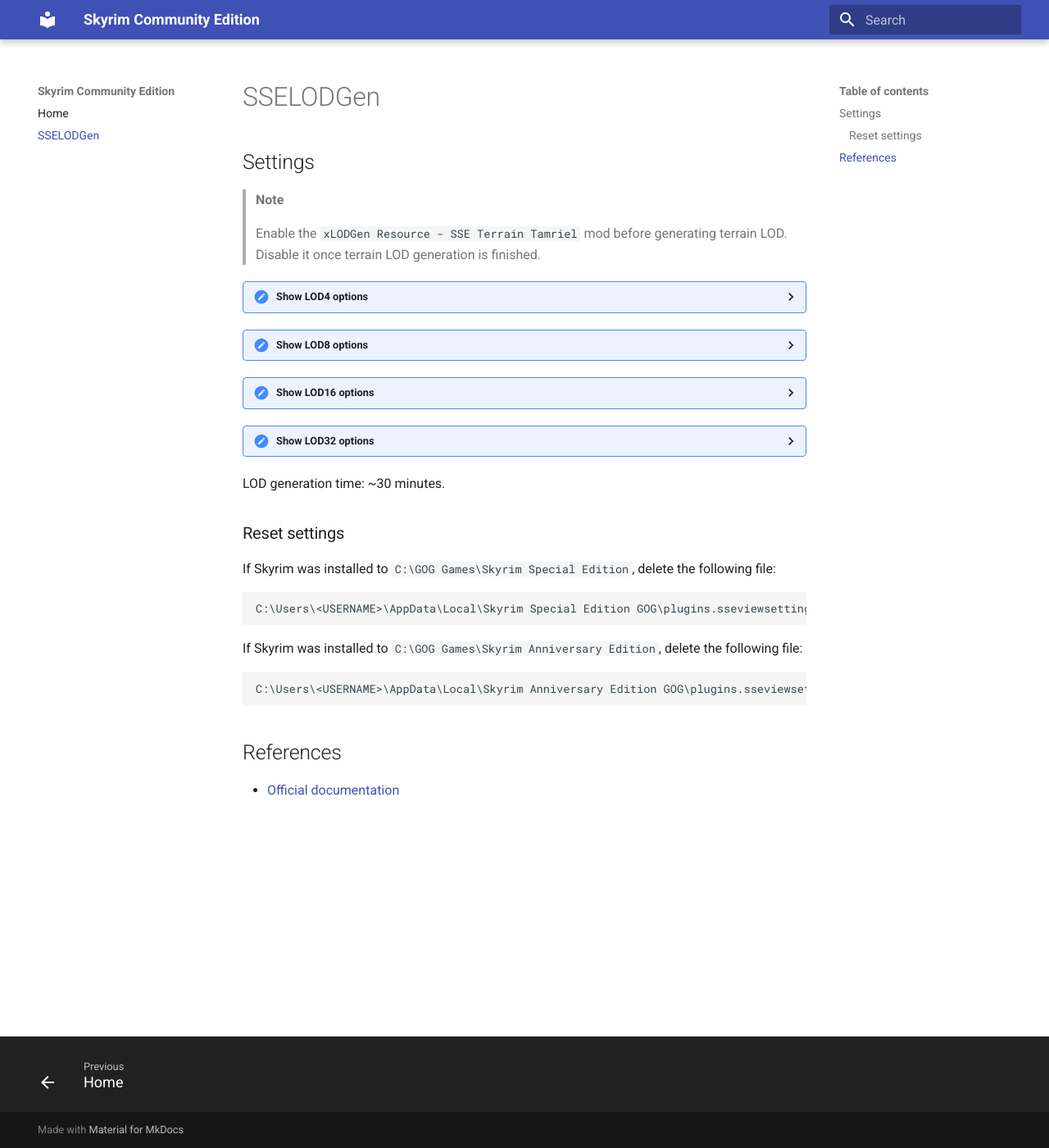
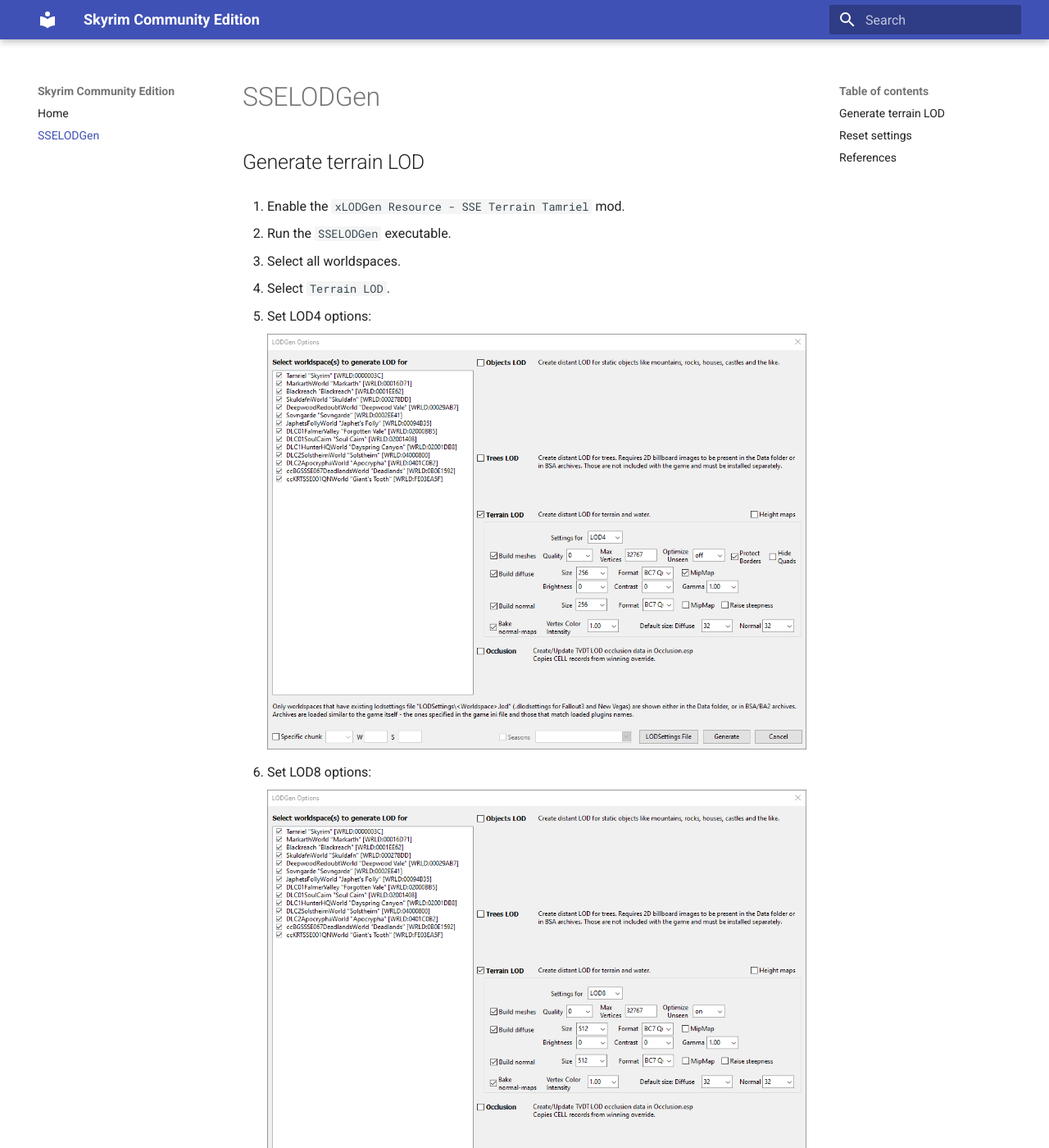
Before and after one commit to hknutsen/skyrim-ce, an MkDocs documentation site: the page built from docs/sselodgen.md, in a window 1280 px wide and 1400 px high. Shown: the whole window at 82% size. Built offline with MkDocs 1.6.1 and Material for MkDocs 9.7.7, drawn with Linux system fonts in a browser that asks for light colours; some of the changed text lies outside the part shown.

Commit message:
Update SSELODGen instructions

```diff
--- a/docs/sselodgen.md
+++ b/docs/sselodgen.md
@@ -1,39 +1,40 @@
 # SSELODGen
 
-## Settings
+## Generate terrain LOD
 
-> **Note**
->
-> Enable the `xLODGen Resource - SSE Terrain Tamriel` mod before generating terrain LOD.
-> Disable it once terrain LOD generation is finished.
+1. Enable the `xLODGen Resource - SSE Terrain Tamriel` mod.
 
-<details><summary>Show LOD4 options</summary>
+1. Run the `SSELODGen` executable.
 
-![SSELODGen LOD4 options](../img/sselodgen-lod4.png)
+1. Select all worldspaces.
 
-</details>
+1. Select `Terrain LOD`.
 
-<details><summary>Show LOD8 options</summary>
+1. Set LOD4 options:
 
-![SSELODGen LOD8 options](../img/sselodgen-lod8.png)
+    ![SSELODGen LOD4 options](img/sselodgen-lod4.png)
 
-</details>
+1. Set LOD8 options:
 
-<details><summary>Show LOD16 options</summary>
+    ![SSELODGen LOD8 options](img/sselodgen-lod8.png)
 
-![SSELODGen LOD16 options](../img/sselodgen-lod16.png)
+1. Set LOD16 options:
 
-</details>
+    ![SSELODGen LOD16 options](img/sselodgen-lod16.png)
 
-<details><summary>Show LOD32 options</summary>
+1. Set LOD32 options:
 
-![SSELODGen LOD32 options](../img/sselodgen-lod32.png)
+    ![SSELODGen LOD32 options](img/sselodgen-lod32.png)
 
-</details>
+1. Click `Generate`.
 
-LOD generation time: ~30 minutes.
+    LOD generation time: ~30 minutes.
 
-### Reset settings
+1. Once LOD generation is complete, close SSELODGen.
+
+1. Disable the `xLODGen Resource - SSE Terrain Tamriel` mod.
+
+## Reset settings
 
 If Skyrim was installed to `C:\GOG Games\Skyrim Special Edition`, delete the following file:
 
```
Also changed, not shown: docs/img/sselodgen-lod16.png (renamed from img/sselodgen-lod16.png), docs/img/sselodgen-lod32.png (renamed from img/sselodgen-lod32.png), docs/img/sselodgen-lod4.png (renamed from img/sselodgen-lod4.png), docs/img/sselodgen-lod8.png (renamed from img/sselodgen-lod8.png).
